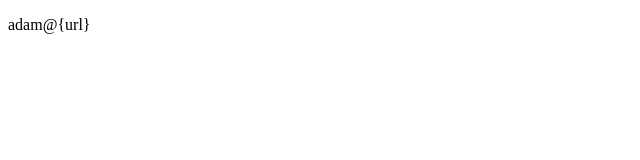
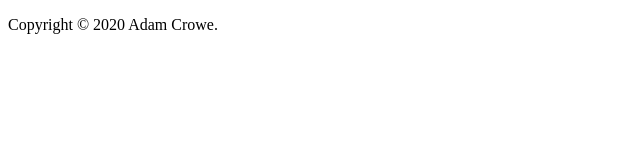
Before and after one commit to adamcrowe/adamcrowe.github.io, a plain HTML site: page index.html in a window 1280 px wide. Shown: the whole page, without its empty margins (0-640 px from the left). Drawn offline with Linux system fonts and the light colour scheme.

Commit message:
Update index.html

```diff
--- a/index.html
+++ b/index.html
@@ -10,6 +10,6 @@
 		<title>Adam Crowe</title>
 	</head>
 	<body>
-		<p>adam@{url}</p>
+		<p>Copyright © 2020 Adam Crowe.</p>
 	</body>
 </html>
```
